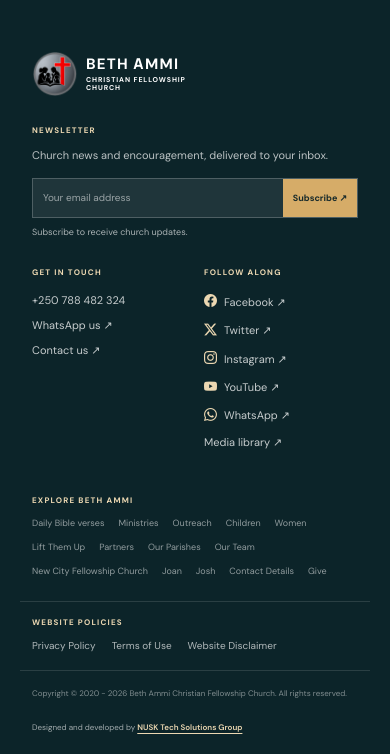
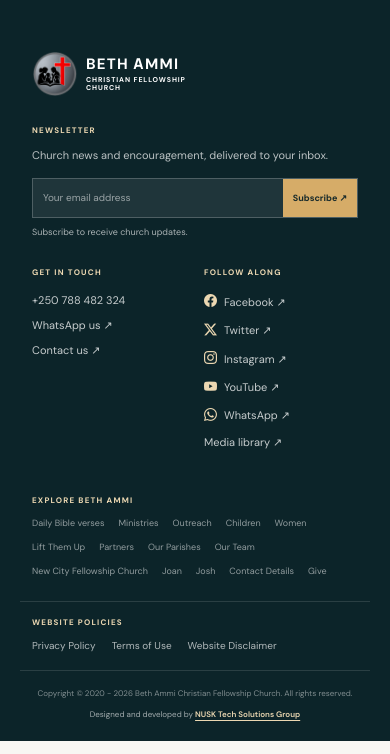
Before and after one commit to ndayizeyekevin/bethammi, a PHP site: page /bethammi/ in a window 390 px wide. Shown: the part 4985-5739 px from the top of the page. Run offline with PHP 8.4, Linux system fonts and the light colour scheme.

Commit message:
feat: update footer layout for improved alignment and readability

```diff
--- a/styles.css
+++ b/styles.css
@@ -269,7 +269,7 @@ h2 { font-size: clamp(38px, 4.4vw, 56px); }
 .donate-modal__footer { display: flex; align-items: center; justify-content: space-between; gap: 18px; margin-top: 16px; padding: 17px 18px; background: #efeee8; }
 .donate-modal__footer p { margin: 0; color: #596762; font-size: 11px; }
 .donate-modal__footer .button { flex: 0 0 auto; border: 0; }
-.footer__bottom { display: flex; justify-content: space-between; gap: 20px; padding-block: 16px 20px; border-top: 1px solid rgba(255,255,255,.12); color: rgba(255,255,255,.48); font-size: 9px; }
+.footer__bottom { display: flex; flex-direction: column; align-items: center; gap: 7px; padding-block: 16px 20px; border-top: 1px solid rgba(255,255,255,.12); color: rgba(255,255,255,.48); font-size: 9px; text-align: center; }
 .footer__bottom a { color: var(--gold-light); text-decoration: none; }
 .footer__credit { color: rgba(255,255,255,.62); text-align: center; }
 .footer__credit a { color: var(--gold-light); font-weight: 600; text-decoration: underline; text-decoration-color: var(--gold-light); text-underline-offset: 3px; }
@@ -1082,8 +1082,7 @@ body[data-content-slug="women-ministries"] .page-sidebar { position: static; gri
   .footer__top { grid-template-columns: 1fr 1fr; gap: 27px 18px; }
   .footer__newsletter { grid-column: 1 / -1; }
   .footer__social { grid-column: auto; }
-  .footer__bottom { flex-wrap: wrap; font-size: 8px; }
-  .footer__credit { flex-basis: 100%; order: 1; text-align: left; }
+  .footer__bottom { font-size: 8px; }
   .footer__directory { gap: 9px 14px; }
   .footer__directory > span { width: 100%; }
   .footer__legal { gap: 9px 16px; }
```
